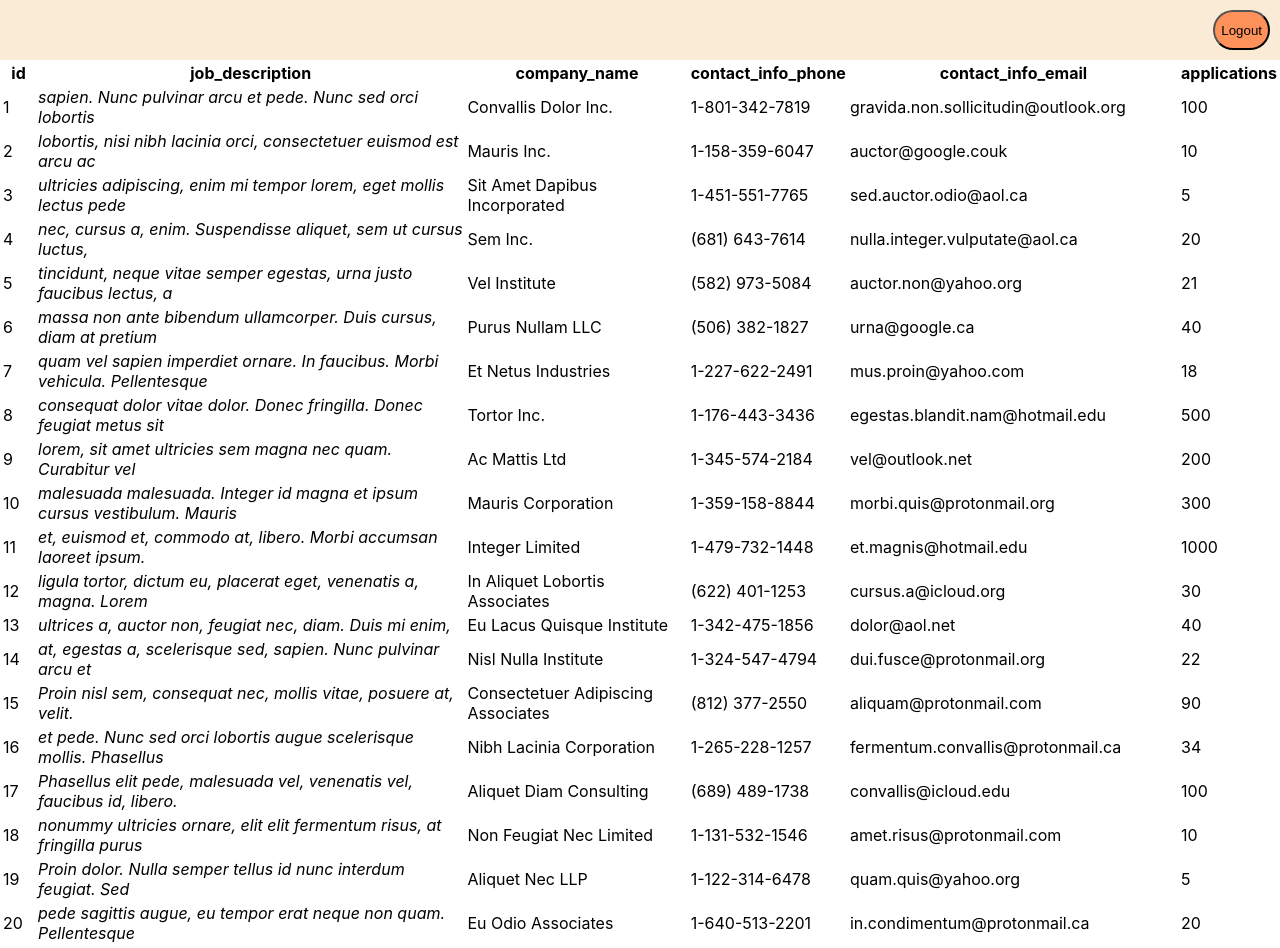
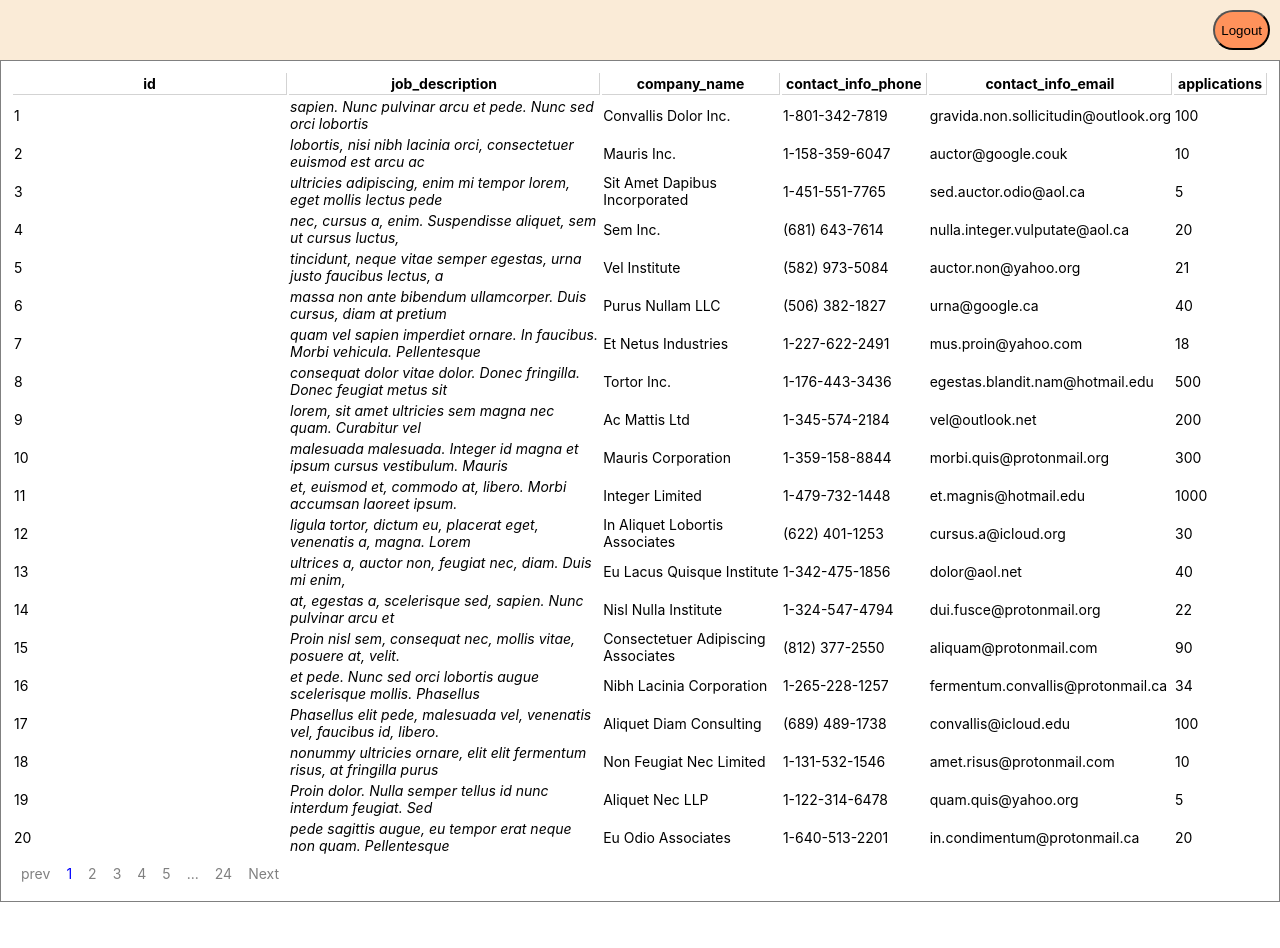
Before and after one commit to Pujasvi/job-portal_final, a React (Create React App) app: page / in a window 1280 px wide. Shown: the top 948 px of the page. After the commit the page ends 902 px from the top, so only its background shows below. Built offline with nearby package versions, Linux system fonts and the light colour scheme; sample sign-in values are in the browser's storage.

Commit message:
added react table

```diff
--- a/src/Components/Employer/employerTable.js
+++ /dev/null
@@ -1,117 +0,0 @@
-import React from 'react'
-import {
-  createColumnHelper,
-  flexRender,
-  getCoreRowModel,
-  useReactTable,
-} from '@tanstack/react-table'
-
-
-// {
-//   job_description:
-//     "sapien. Nunc pulvinar arcu et pede. Nunc sed orci lobortis",
-//   "requirements ": "c#",
-//   id: 1,
-//   company_name: "Convallis Dolor Inc.",
-//   contact_info_phone: "1-801-342-7819",
-//   contact_info_email: "gravida.non.sollicitudin@outlook.org",
-//   applications: 100,
-// },
-// type Person = {
-//   job_description:string
-//   company_name: string
-//   id: number
-//   contact_info_phone: number
-//   applications: number
-//   contact_info_email:string
-// }
-
-const columnHelper = createColumnHelper();
-
-const columns = [
-  columnHelper.accessor('id', {
-    cell: info => info.getValue(),
-    footer: info => info.column.id,
-  }),
-  columnHelper.accessor(row => row.job_description, {
-    id: 'job_description',
-    cell: info => <i>{info.getValue()}</i>,
-    header: () => <span>job_description</span>,
-    footer: info => info.column.id,
-  }),
-  columnHelper.accessor('company_name', {
-    header: () => 'company_name',
-    cell: info => info.renderValue(),
-    footer: info => info.column.id,
-  }),
-  columnHelper.accessor('contact_info_phone', {
-    header: () => <span>contact_info_phone</span>,
-    footer: info => info.column.id,
-  }),
-  columnHelper.accessor('contact_info_email', {
-    header: 'contact_info_email',
-    footer: info => info.column.id,
-  }),
-  columnHelper.accessor('applications', {
-    header: 'applications',
-    footer: info => info.column.id,
-  }),
-]
-const EmployerTable =({data}) =>{
-  const table = useReactTable({
-    data,
-    columns,
-    getCoreRowModel: getCoreRowModel(),
-  })
-  return (
-    <div className="p-2">
-    <table>
-      <thead>
-        {table.getHeaderGroups().map(headerGroup => (
-          <tr key={headerGroup.id}>
-            {headerGroup.headers.map(header => (
-              <th key={header.id}>
-                {header.isPlaceholder
-                  ? null
-                  : flexRender(
-                      header.column.columnDef.header,
-                      header.getContext()
-                    )}
-              </th>
-            ))}
-          </tr>
-        ))}
-      </thead>
-      <tbody>
-        {table.getRowModel().rows.map(row => (
-          <tr key={row.id}>
-            {row.getVisibleCells().map(cell => (
-              <td key={cell.id}>
-                {flexRender(cell.column.columnDef.cell, cell.getContext())}
-              </td>
-            ))}
-          </tr>
-        ))}
-      </tbody>
-      <tfoot>
-        {table.getFooterGroups().map(footerGroup => (
-          <tr key={footerGroup.id}>
-            {footerGroup.headers.map(header => (
-              <th key={header.id}>
-                {header.isPlaceholder
-                  ? null
-                  : flexRender(
-                      header.column.columnDef.footer,
-                      header.getContext()
-                    )}
-              </th>
-            ))}
-          </tr>
-        ))}
-      </tfoot>
-    </table>
-    </div>
-  )
-}
-
-export default EmployerTable;
--- /dev/null
+++ b/src/Components/Employer/employerTable/employerTable.js
@@ -0,0 +1,98 @@
+import React, { useMemo, useState } from "react";
+import {
+  createColumnHelper,
+  flexRender,
+  getCoreRowModel,
+  useReactTable,
+} from "@tanstack/react-table";
+
+import { styles } from "../employerTable/employerTable.module.css";
+import Pagination from "../../../common/pagination/pagination";
+
+const columnHelper = createColumnHelper();
+
+const columns = [
+  columnHelper.accessor("id", {
+    cell: (info) => info.getValue(),
+    footer: (info) => info.column.id,
+  }),
+  columnHelper.accessor((row) => row.job_description, {
+    id: "job_description",
+    cell: (info) => <i>{info.getValue()}</i>,
+    header: () => <span>job_description</span>,
+    footer: (info) => info.column.id,
+  }),
+  columnHelper.accessor("company_name", {
+    header: () => "company_name",
+    cell: (info) => info.renderValue(),
+    footer: (info) => info.column.id,
+  }),
+  columnHelper.accessor("contact_info_phone", {
+    header: () => <span>contact_info_phone</span>,
+    footer: (info) => info.column.id,
+  }),
+  columnHelper.accessor("contact_info_email", {
+    header: "contact_info_email",
+    footer: (info) => info.column.id,
+  }),
+  columnHelper.accessor("applications", {
+    header: "applications",
+    footer: (info) => info.column.id,
+  }),
+];
+
+
+const EmployerTable = ({ data ,currPage , changePage , pageCount}) => {
+  const table = useReactTable({
+    data,
+    columns,
+    getCoreRowModel: getCoreRowModel(),
+  });
+  return (
+    <div className="p-2">
+      <table>
+        <thead>
+          {table.getHeaderGroups().map((headerGroup) => (
+            <tr key={headerGroup.id}>
+              {headerGroup.headers.map((header) => (
+                <th key={header.id}>
+                  {header.isPlaceholder
+                    ? null
+                    : flexRender(
+                        header.column.columnDef.header,
+                        header.getContext()
+                      )}
+                </th>
+              ))}
+            </tr>
+          ))}
+        </thead>
+        <tbody>
+          {table.getRowModel().rows.map((row) => (
+            <tr key={row.id}>
+              {row.getVisibleCells().map((cell) => (
+                <td key={cell.id}>
+                  {flexRender(cell.column.columnDef.cell, cell.getContext())}
+                </td>
+              ))}
+            </tr>
+          ))}
+        </tbody>
+
+        <tfoot>
+          <div className="pagination-container">
+
+            <Pagination
+              pageCount={pageCount}
+              currPage={currPage}
+              onPageChange={changePage}
+            />
+
+          </div>
+        </tfoot>
+      </table>
+    </div>
+  );
+};
+
+export default EmployerTable;
--- a/src/Components/Employer/employerTable.module.css
+++ b/src/Components/Employer/employerTable/employerTable.module.css
@@ -4,7 +4,8 @@ html {
 }
 
 table {
-  border: 1px solid lightgray;
+  padding: 10px;
+  border: 1px solid gray;
 }
 
 tbody {
--- a/src/Components/Employer/index.js
+++ b/src/Components/Employer/index.js
@@ -1,19 +1,36 @@
-import React ,{useEffect} from 'react'
+import React ,{useEffect,useState} from 'react'
 import classes from './index.module.css'
 import { useSelector, useDispatch } from "react-redux";
 import { getEmployerData } from './employerAction';
-import EmployerTable from './employerTable'
+import EmployerTable from './employerTable/employerTable'
+
 
 const  Employer = ()=> {
   const employerSelector = useSelector((state) => state.employer);
   const {employerData =[]} =employerSelector || {};
+  const [paginatedData ,setPaginatedData] =useState([]);
+  const [currPage, setCurrPage] = useState(1);
+  const [pageCount ,setPageCount] =useState(1)
   const dispatch = useDispatch();
+
   useEffect(()=>{
-    dispatch(getEmployerData())
+    dispatch(getEmployerData());
+
   },[])
+  useEffect(()=>{
+    setPaginatedData(employerData.slice(0,20));
+    let count = employerData.length/20 ;
+    setPageCount( count > 1 ? count-1 : 1);
+  },[employerData])
+
+  const changePage = (page) => {
+    setCurrPage(page);
+    setPaginatedData(employerData.slice((page*20), page * 20 + 20));
+  };
+
   return (
     <div className={classes.wrapper}>
-          <EmployerTable data={employerData}/>
+          {employerData?.length > 0 && <EmployerTable data={paginatedData} changePage={changePage} currPage={currPage} pageCount={pageCount}/>}
     </div>
   )
 }
--- /dev/null
+++ b/src/common/pagination/pagination.css
@@ -0,0 +1,24 @@
+.pagination {
+  display: flex;
+  margin-left: auto;
+
+}
+.pageBlock {
+  height: 32px;
+  display: flex;
+  align-items: center;
+  justify-content: center;
+  border-radius: 4px;
+  cursor: pointer;
+  padding: 0 8px;
+
+
+}
+.pageBlock.disabled {
+  cursor: auto;
+}
+.pageBlock.selected {
+  background-color: var(--primary-color-default);
+  color: blue;
+  cursor: auto;
+}
--- /dev/null
+++ b/src/common/pagination/pagination.js
@@ -0,0 +1,96 @@
+import React, { useMemo } from 'react';
+import PropTypes from 'prop-types';
+import './pagination.css';
+
+const LEN = 7;
+
+const Pagination = (props) => {
+  const { pageCount, currPage, onPageChange, footerButtonList } = props;
+
+  const handlePageChange = (p) => {
+    if (p >= 1 && p <= pageCount) {
+      onPageChange(p);
+    }
+  };
+
+  const pageList = useMemo(() => {
+    if (pageCount <= LEN) {
+      return Array.from(Array(pageCount)).map((_, a) => ({
+        val: a + 1,
+        label: a + 1,
+      }));
+    }
+    const arr = [];
+    let pageArr = [];
+    for (let i = currPage - LEN + 1; i < currPage + LEN; i++) {
+      if (i > 0 && i <= pageCount) {
+        arr.push(i);
+      }
+    }
+    const index = arr.findIndex((val) => val === currPage);
+    let diff = 1;
+    pageArr.push({ val: arr[index], label: arr[index] });
+    for (let i = 1; i < LEN && pageArr.length < LEN; i++) {
+      if (arr[index + diff]) {
+        pageArr.push({ val: arr[index + diff], label: arr[index + diff] });
+      }
+      if (arr[index - diff]) {
+        pageArr.push({ val: arr[index - diff], label: arr[index - diff] });
+      }
+      diff++;
+    }
+    pageArr = pageArr.sort((a, b) => a.val - b.val);
+    pageArr[0] = { val: 1, label: 1 };
+    pageArr[LEN - 1] = { val: pageCount, label: pageCount };
+    if (pageArr[1].val !== 2) {
+      pageArr[1] = { val: 2, label: '...', disable: true };
+    }
+    if (pageArr[LEN - 2].val !== pageCount - 1) {
+      pageArr[LEN - 2] = { val: pageCount - 1, label: '...', disable: true };
+    }
+    return pageArr;
+  }, [pageCount, currPage]);
+
+  return (
+    <>
+      <div className="pagination">
+        <div
+          className="pageBlock"
+          onClick={() => handlePageChange(currPage - 1)}
+        >
+          <span>prev</span>
+        </div>
+        {pageList.map((p) => (
+          <div
+            key={p.val}
+            onClick={() => !p.disable && handlePageChange(p.val)}
+            className={`pageBlock ${currPage === p.val ? 'selected' : ''} ${
+              p.disable ? 'disabled' : ''
+            }`}
+          >
+            {p.label}
+          </div>
+        ))}
+        <div
+          className="pageBlock"
+          onClick={() => handlePageChange(currPage + 1)}
+        >
+          <span>Next</span>
+        </div>
+      </div>
+    </>
+  );
+};
+
+Pagination.defaultProps = {
+  footerButtonList: [],
+};
+
+Pagination.propTypes = {
+  pageCount: PropTypes.number.isRequired,
+  currPage: PropTypes.number.isRequired,
+  onPageChange: PropTypes.func.isRequired,
+  footerButtonList: PropTypes.arrayOf(Array),
+};
+
+export default Pagination;
```
Also changed, not shown: 1 other file (tests, documents, lock files or other folders).
